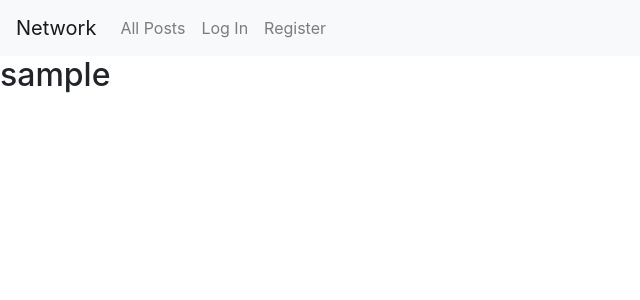
After one commit to adriasala12/HarvardX-CS50W-project4, a Django app: a page that uses network/templates/network/user.html in a window 1280 px wide. The commit adds this page. Shown: the top 300 px of the page, without its empty margins (0-640 px from the left). Run offline with Django 3.2, Linux system fonts and the light colour scheme; some libraries are stand-ins or nearby versions.

Commit message:
Clicking on username redirects to user page

```diff
--- a/network/templates/network/layout.html
+++ b/network/templates/network/layout.html
@@ -18,7 +18,7 @@
               <ul class="navbar-nav mr-auto">
                 {% if user.is_authenticated %}
                     <li class="nav-item">
-                        <a class="nav-link" href="#"><strong>{{ user.username }}</strong></a>
+                        <a class="nav-link" href="{% url 'user' user.username %}"><strong>{{ user.username }}</strong></a>
                     </li>
                 {% endif %}
                 <li class="nav-item">
--- /dev/null
+++ b/network/templates/network/user.html
@@ -0,0 +1,8 @@
+{% extends "network/layout.html" %}
+
+{% block body %}
+
+    <h2>{{ username }}</h2>
+
+
+{% endblock %}
--- a/network/urls.py
+++ b/network/urls.py
@@ -9,5 +9,6 @@ urlpatterns = [
     path("logout", views.logout_view, name="logout"),
     path("register", views.register, name="register"),
     path("new_post", views.new_post, name="new_post"),
-    path("like/<int:post_id>", views.like, name="like")
+    path("like/<int:post_id>", views.like, name="like"),
+    path("<str:username>", views.user, name="user")
 ]
--- a/network/views.py
+++ b/network/views.py
@@ -26,6 +26,10 @@ def new_post(request):
     return HttpResponseRedirect(reverse('index'))
 
 
+def user(request, username):
+    return render(request, "network/user.html", {'username': username})
+
+
 @login_required(login_url='login')
 def like(request, post_id):
     post = Post.objects.get(pk=post_id)
@@ -41,7 +45,6 @@ def like(request, post_id):
         'likes': likes
     }
     return JsonResponse({'result': result})
-
 
 
 def login_view(request):
```
